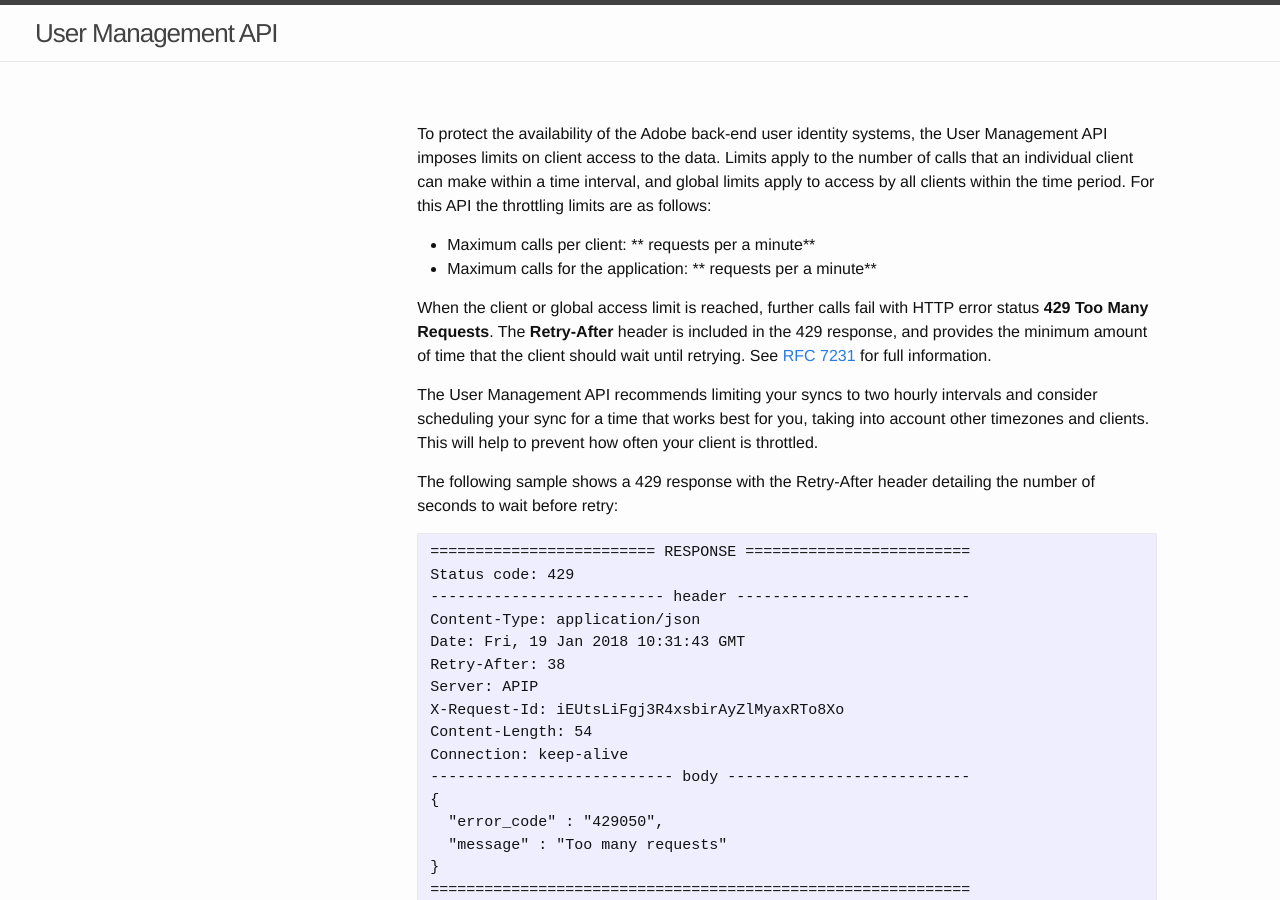
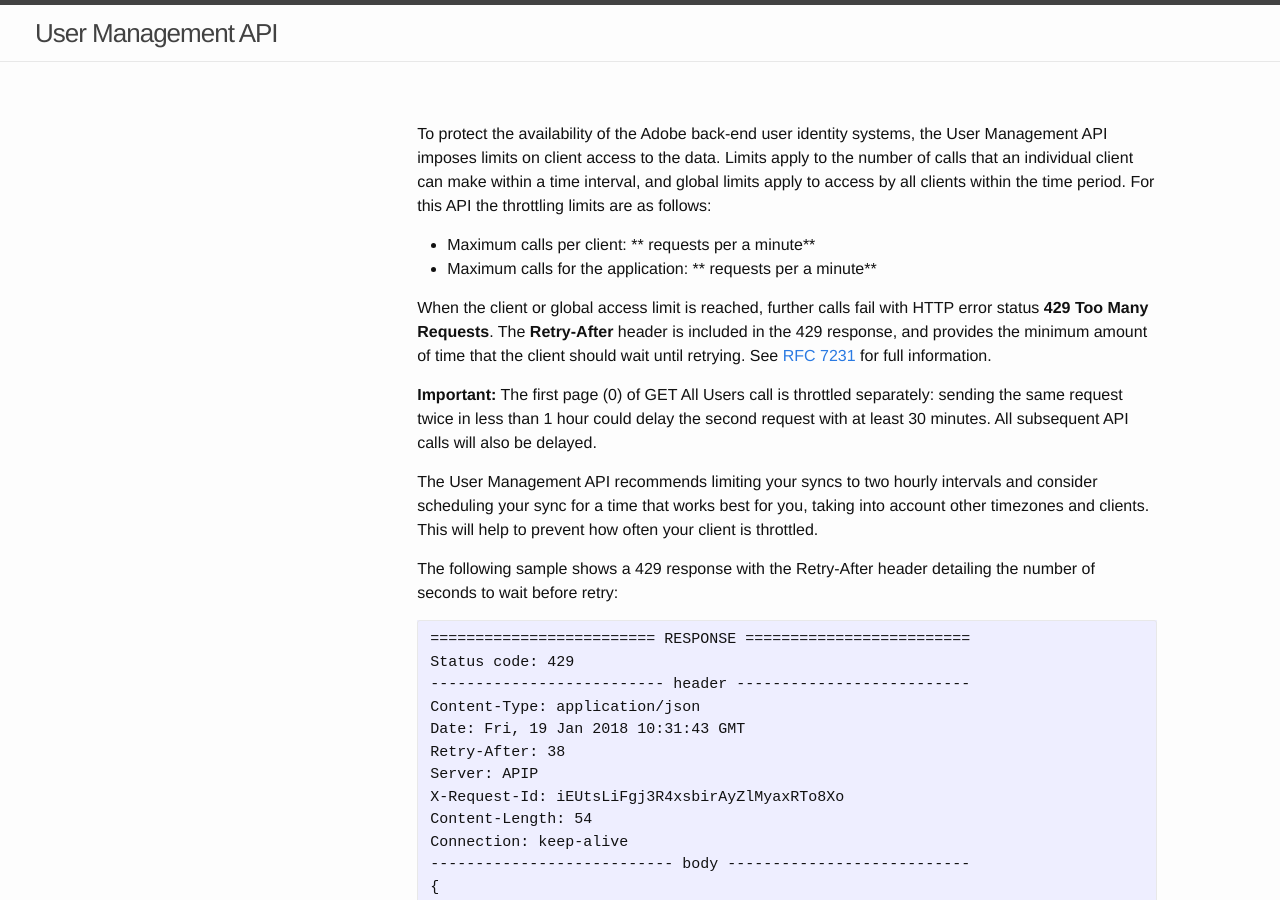
Before and after one commit to adobe-apiplatform/umapi-documentation, a Jekyll site: the page built from docs/en/api/partials/throttling.md, in a window 1280 px wide and 900 px high. Built offline with Jekyll 4.4.1, drawn with Linux system fonts in a browser that asks for light colours; our own code applies the rules of GitHub Pages for plain Markdown files.

Commit message:
Update throttling.md
Added a note about throttling the first page of GET All Users request.

```diff
--- a/docs/en/api/partials/throttling.md
+++ b/docs/en/api/partials/throttling.md
@@ -4,6 +4,8 @@
 - Maximum calls for the application: **{{ include.global }} requests per a minute**
 
 When the client or global access limit is reached, further calls fail with HTTP error status **429 Too Many Requests**. The **Retry-After** header is included in the 429 response, and provides the minimum amount of time that the client should wait until retrying. See [RFC 7231](https://tools.ietf.org/html/rfc7231#section-7.1.3) for full information.
+
+**Important:** The first page (0) of GET All Users call is throttled separately: sending the same request twice in less than 1 hour could delay the second request with at least 30 minutes. All subsequent API calls will also be delayed.
 
 The User Management API recommends limiting your syncs to two hourly intervals and consider scheduling your sync for a time that works best for you, taking into account other timezones and clients. This will help to prevent how often your client is throttled.
 
```
